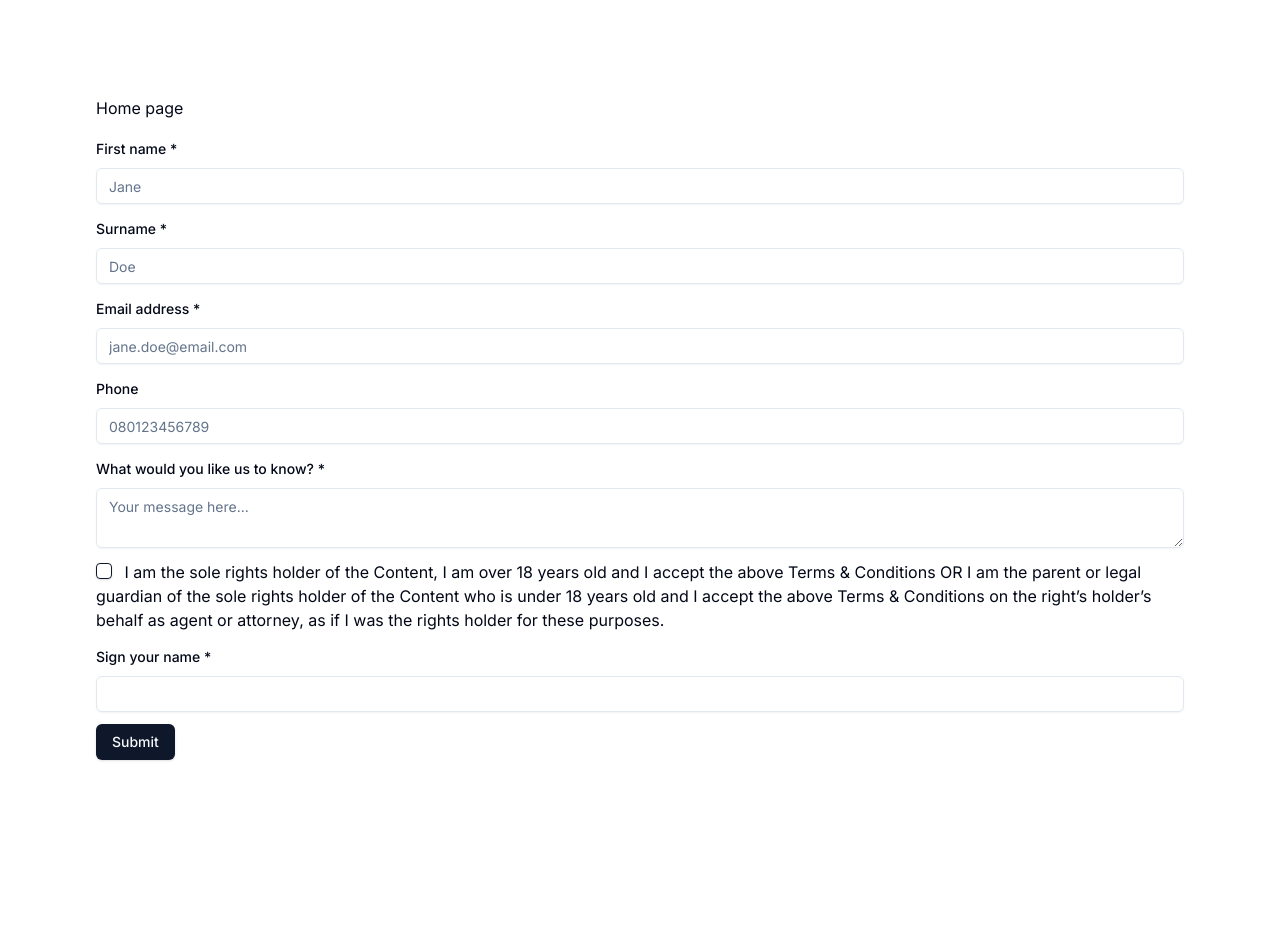
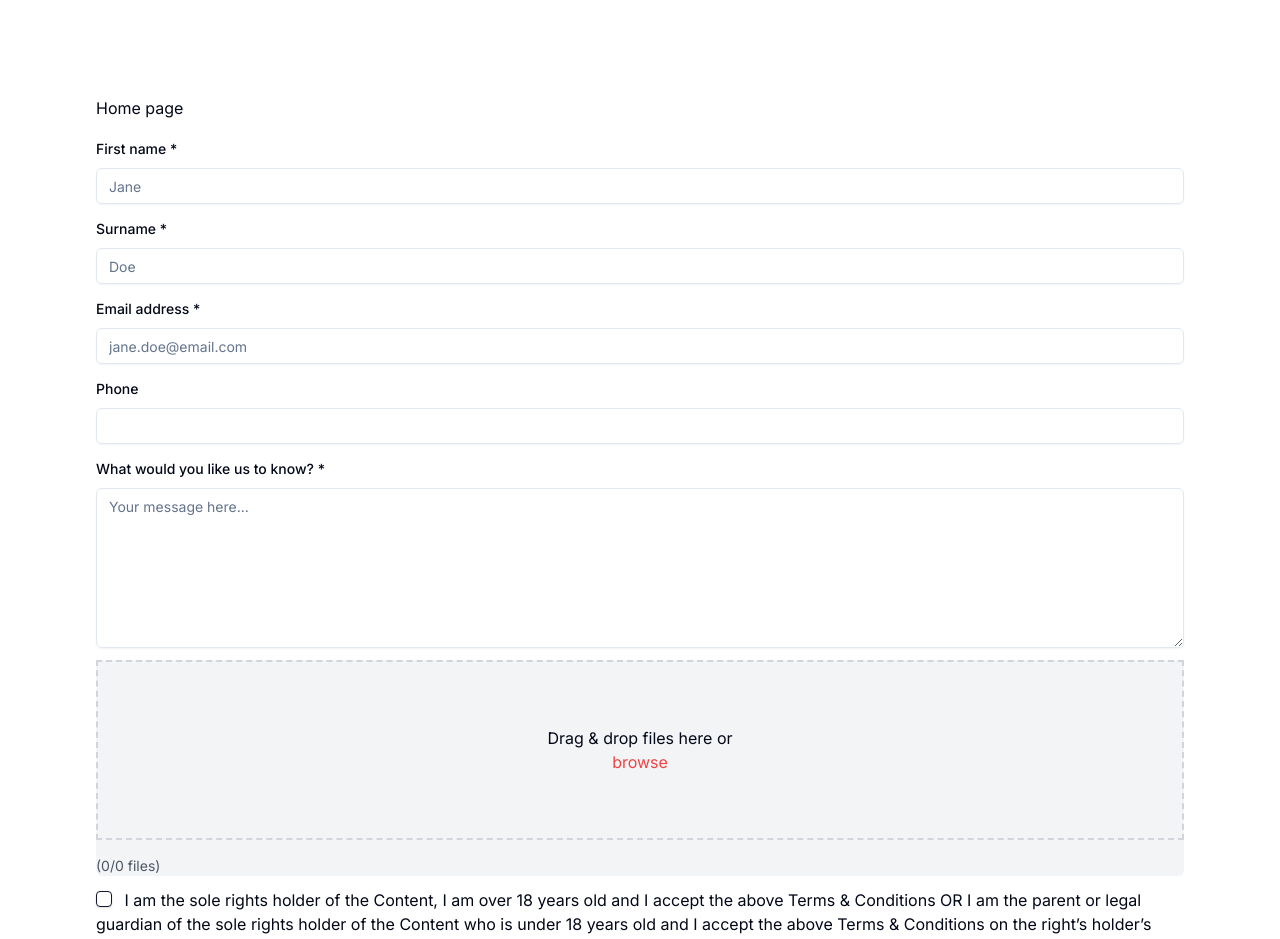
Before and after one commit to Matthew-Ayinde/daily-times, a Next.js app: page / in a window 1280 px wide. Shown: the top 939 px of the page. Before the commit the page ends 856 px from the top, so only its background shows below. Built offline with nearby package versions, Linux system fonts and the light colour scheme.

Commit message:
add content submission

```diff
--- /dev/null
+++ b/components/CustomFileInput.tsx
@@ -0,0 +1,110 @@
+import React, { useRef, useState } from "react";
+
+interface CustomFileInputProps {
+  onChange: (files: FileList) => void;
+}
+
+const CustomFileInput: React.FC<CustomFileInputProps> = ({ onChange }) => {
+  const inputRef = useRef<HTMLInputElement>(null);
+  const [fileList, setFileList] = useState<File[]>([]);
+  //   const [uploadProgress, setUploadProgress] = useState<number>(0);
+
+  const handleFileChange = (event: React.ChangeEvent<HTMLInputElement>) => {
+    const files = event.target.files;
+    if (files) {
+      const fileListArray = Array.from(files);
+
+      setFileList((prevFiles) => [...prevFiles, ...fileListArray]);
+      onChange(files);
+
+      // Update upload progress
+      //   const totalFiles = fileList.length + fileListArray.length; // Use fileList.length directly
+      //   const uploadedFiles = fileList.length;
+      //   setUploadProgress((uploadedFiles / totalFiles) * 100);
+    }
+  };
+
+  const handleFileRemove = (index: number) => {
+    const updatedFileList = [...fileList];
+    updatedFileList.splice(index, 1);
+    setFileList(updatedFileList);
+
+    const fileListObject = new DataTransfer();
+    updatedFileList.forEach((file) => {
+      fileListObject.items.add(file);
+    });
+
+    const newFileList = fileListObject.files;
+    onChange(newFileList);
+
+    // Update upload progress
+    // const totalFiles = updatedFileList.length;
+    // const uploadedFiles = updatedFileList.length;
+    // setUploadProgress((uploadedFiles / totalFiles) * 100);
+  };
+
+  const handleClick = () => {
+    inputRef.current?.click();
+  };
+
+  return (
+    <div className="bg-gray-100 rounded-md">
+      <div className="border-2 border-gray-300 border-dashed">
+        <div
+          className="cursor-pointer text-center h-44 flex flex-col items-center justify-center"
+          onClick={handleClick}
+        >
+          Drag & drop files here or <span className="text-red-500">browse</span>
+        </div>
+        <input
+          ref={inputRef}
+          type="file"
+          className="hidden"
+          onChange={handleFileChange}
+          multiple
+          accept=".xlsx,.xls,image/*,.doc, .docx,.ppt, .pptx,.txt,.pdf"
+        />
+      </div>
+
+      {fileList.length > 0 && (
+        <div className="px-8 py-6">
+          <p className="font-bold">Uploaded Files:</p>
+          <ul>
+            {fileList.map((file, index) => (
+              <li key={index}>
+                {file.name}{" "}
+                {/* <button
+                  onClick={() => handleFileRemove(index)}
+                  className="text-red-500 ml-2"
+                >
+                  Remove
+                </button> */}
+              </li>
+            ))}
+          </ul>
+        </div>
+      )}
+
+      {/* progress bar */}
+      <div className="mt-4">
+        {/* <div className="h-3 relative bg-gray-200 rounded-md overflow-hidden">
+          <div
+            className="absolute top-0 left-0 h-full bg-yellow-400"
+            style={{ width: `${uploadProgress}%` }}
+          />
+          <div
+            className="absolute top-0 left-0 h-full bg-blue-400"
+            style={{ width: `${100 - uploadProgress}%` }}
+          />
+        </div> */}
+
+        {/* <p>{uploadProgress}%</p> */}
+        <p className="mt-1 text-sm text-gray-600">
+          ({fileList.length}/{fileList.length} files)
+        </p>
+      </div>
+    </div>
+  );
+};
+
+export default CustomFileInput;
--- a/components/FormComponent.tsx
+++ b/components/FormComponent.tsx
@@ -16,6 +16,7 @@ import { Input } from "./ui/input";
 import { Button } from "./ui/button";
 import { Textarea } from "./ui/textarea";
 import { Checkbox } from "./ui/checkbox";
+import CustomFileInput from "./CustomFileInput";
 
 const formSchema = z.object({
   firstname: z.string().min(1, { message: "First name is required" }),
@@ -26,13 +27,16 @@ const formSchema = z.object({
     .email({ message: "Invalid email address" }),
   phone: z.string(),
   message: z.string().min(1, { message: "This field is required" }),
-//   consent: z.boolean().refine((val) => val === true, {
-//     message: "Please read and accept the terms and conditions",
-//   }),
+  consent: z.literal<boolean>(true, {
+    errorMap: () => ({
+      message: "Please read and accept the terms and conditions",
+    }),
+  }),
   signature: z.string().min(1, { message: "Your signature is required" }),
-  consent: z.literal<boolean>(true, {
-    errorMap: () => ({ message: "Please read and accept the terms and conditions" }),
-  }),
+  files: z.array(z.string()),
+  //   consent: z.boolean().refine((val) => val === true, {
+  //     message: "Please read and accept the terms and conditions",
+  //   }),
 });
 
 const FormComponent = () => {
@@ -46,11 +50,14 @@ const FormComponent = () => {
       message: "",
       consent: false,
       signature: "",
+      files: [],
     },
   });
 
   function onSubmit(values: z.infer<typeof formSchema>) {
     console.log({ ...values });
+
+    form.reset();
   }
 
   return (
@@ -67,7 +74,13 @@ const FormComponent = () => {
                   First name <span>*</span>
                 </FormLabel>
                 <FormControl>
-                  <Input placeholder="Jane" {...field} />
+                  <Input
+                    placeholder="Jane"
+                    {...field}
+                    className={
+                      form.formState.errors[field.name] ? "border-red-500" : ""
+                    }
+                  />
                 </FormControl>
                 <FormMessage />
               </FormItem>
@@ -84,7 +97,13 @@ const FormComponent = () => {
                   Surname <span>*</span>
                 </FormLabel>
                 <FormControl>
-                  <Input placeholder="Doe" {...field} />
+                  <Input
+                    placeholder="Doe"
+                    {...field}
+                    className={
+                      form.formState.errors[field.name] ? "border-red-500" : ""
+                    }
+                  />
                 </FormControl>
                 <FormMessage />
               </FormItem>
@@ -101,7 +120,13 @@ const FormComponent = () => {
                   Email address <span>*</span>
                 </FormLabel>
                 <FormControl>
-                  <Input placeholder="jane.doe@email.com" {...field} />
+                  <Input
+                    placeholder="jane.doe@email.com"
+                    {...field}
+                    className={
+                      form.formState.errors[field.name] ? "border-red-500" : ""
+                    }
+                  />
                 </FormControl>
                 <FormMessage />
               </FormItem>
@@ -116,7 +141,13 @@ const FormComponent = () => {
               <FormItem>
                 <FormLabel>Phone</FormLabel>
                 <FormControl>
-                  <Input placeholder="080123456789" {...field} />
+                  <Input
+                    placeholder=""
+                    {...field}
+                    className={
+                      form.formState.errors[field.name] ? "border-red-500" : ""
+                    }
+                  />
                 </FormControl>
                 <FormMessage />
               </FormItem>
@@ -133,7 +164,29 @@ const FormComponent = () => {
                   What would you like us to know? <span>*</span>
                 </FormLabel>
                 <FormControl>
-                  <Textarea placeholder="Your message here..." {...field} />
+                  <Textarea
+                    placeholder="Your message here..."
+                    {...field}
+                    className={
+                      form.formState.errors[field.name] ? "border-red-500" : ""
+                    }
+                  />
+                </FormControl>
+                <FormMessage />
+              </FormItem>
+            )}
+          />
+
+          {/* file */}
+          <FormField
+            control={form.control}
+            name="files"
+            render={({ field }) => (
+              <FormItem>
+                <FormControl>
+                  <CustomFileInput
+                    onChange={(files) => field.onChange(files)}
+                  />
                 </FormControl>
                 <FormMessage />
               </FormItem>
@@ -177,7 +230,12 @@ const FormComponent = () => {
                   Sign your name <span>*</span>
                 </FormLabel>
                 <FormControl>
-                  <Input {...field} />
+                  <Input
+                    {...field}
+                    className={
+                      form.formState.errors[field.name] ? "border-red-500" : ""
+                    }
+                  />
                 </FormControl>
                 <FormMessage />
               </FormItem>
--- a/components/ui/input.tsx
+++ b/components/ui/input.tsx
@@ -1,6 +1,6 @@
-import * as React from "react"
+import * as React from "react";
 
-import { cn } from "@/lib/utils"
+import { cn } from "@/lib/utils";
 
 export interface InputProps
   extends React.InputHTMLAttributes<HTMLInputElement> {}
@@ -11,15 +11,15 @@ const Input = React.forwardRef<HTMLInputElement, InputProps>(
       <input
         type={type}
         className={cn(
-          "flex h-9 w-full rounded-md border border-input bg-transparent px-3 py-1 text-sm shadow-sm transition-colors file:border-0 file:bg-transparent file:text-sm file:font-medium placeholder:text-muted-foreground focus-visible:outline-none focus-visible:ring-1 focus-visible:ring-ring disabled:cursor-not-allowed disabled:opacity-50",
+          "flex h-9 w-full rounded-md border border-input bg-transparent px-3 py-1 text-sm shadow-sm transition-colors file:border-0 file:bg-transparent file:text-sm file:font-medium placeholder:text-muted-foreground focus-visible:outline-none focus-visible:ring-0 focus-visible:ring-ring disabled:cursor-not-allowed disabled:opacity-50",
           className
         )}
         ref={ref}
         {...props}
       />
-    )
+    );
   }
-)
-Input.displayName = "Input"
+);
+Input.displayName = "Input";
 
-export { Input }
+export { Input };
--- a/components/ui/textarea.tsx
+++ b/components/ui/textarea.tsx
@@ -10,7 +10,7 @@ const Textarea = React.forwardRef<HTMLTextAreaElement, TextareaProps>(
     return (
       <textarea
         className={cn(
-          "flex min-h-[60px] w-full rounded-md border border-input bg-transparent px-3 py-2 text-sm shadow-sm placeholder:text-muted-foreground focus-visible:outline-none focus-visible:ring-1 focus-visible:ring-ring disabled:cursor-not-allowed disabled:opacity-50",
+          "flex min-h-40 w-full rounded-md border border-input bg-transparent px-3 py-2 text-sm shadow-sm placeholder:text-muted-foreground focus-visible:outline-none focus-visible:ring-0 focus-visible:ring-ring disabled:cursor-not-allowed disabled:opacity-50",
           className
         )}
         ref={ref}
```
Also changed, not shown: components/ui/form.tsx (+49 -47 lines).
